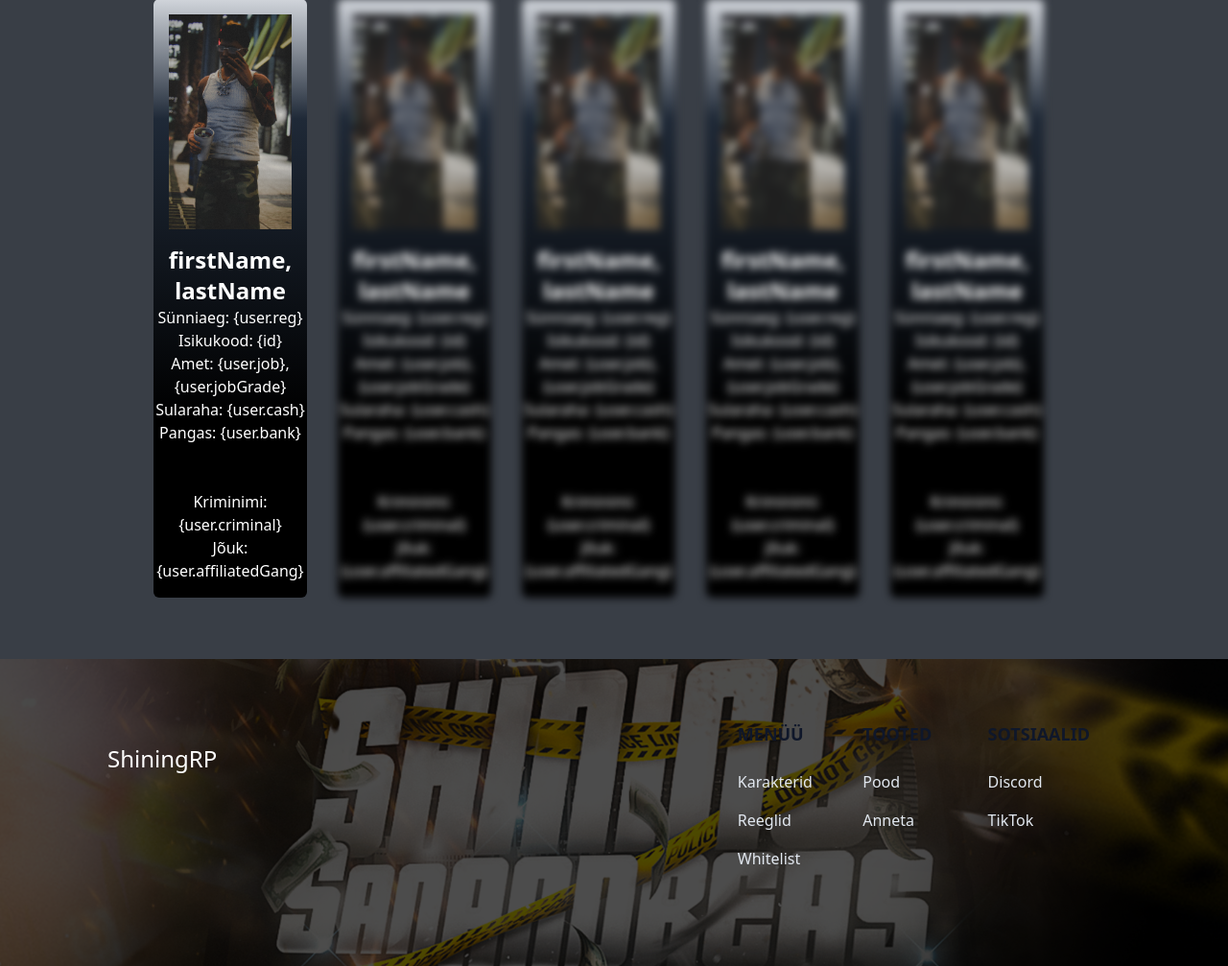
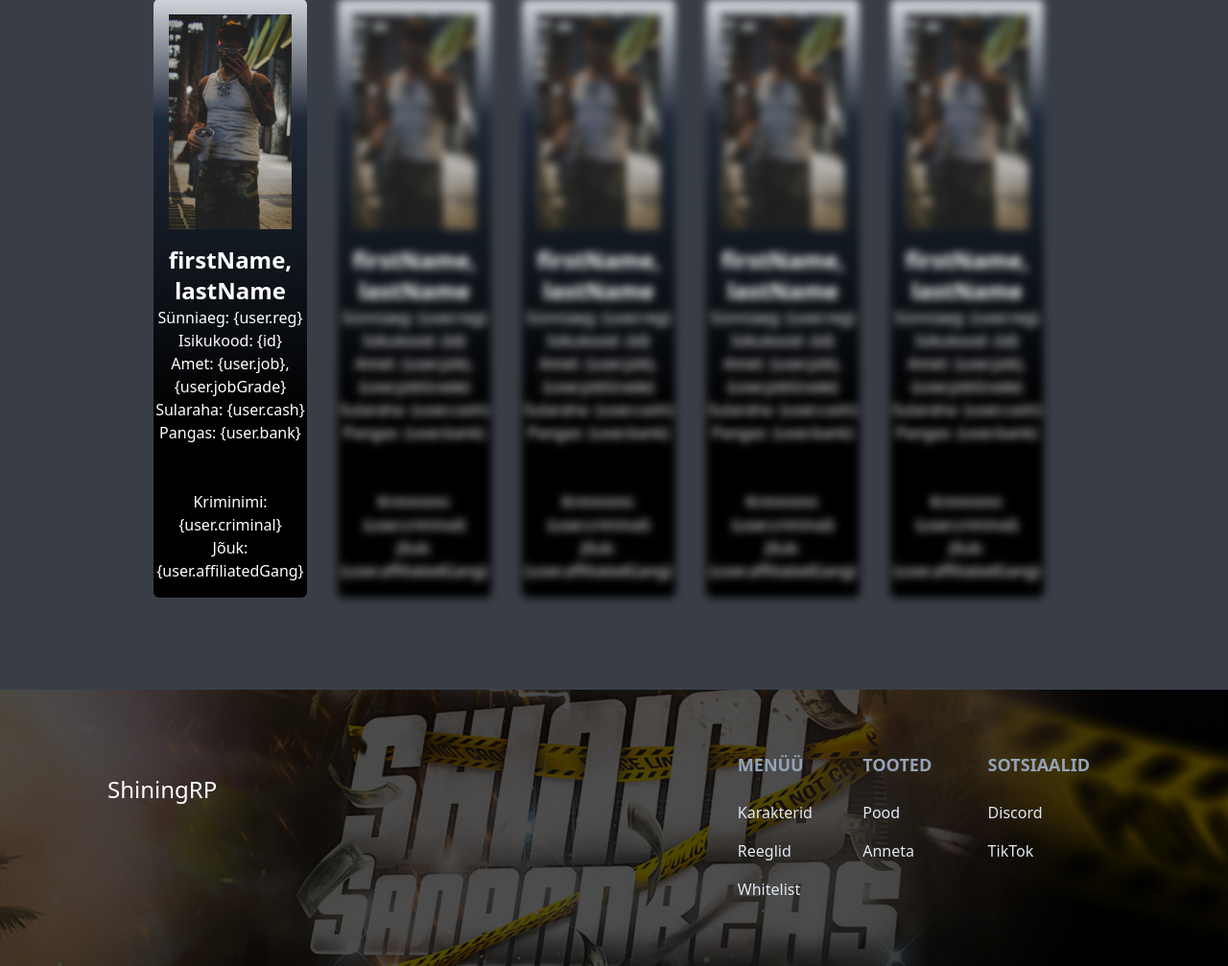
Before and after one commit to ShiningSanAndreas/rp-webpage, a PHP site: page /vendor/pages/characters.php in a window 1280 px wide. Shown: the part 217-1224 px from the top of the page at 96% size. Run offline with PHP 8.4, Linux system fonts and the light colour scheme; style sheets or scripts are compiled from the project's sources; some libraries are stand-ins or nearby versions.

Commit message:
footer fixes

```diff
--- a/pages/characters.php
+++ b/pages/characters.php
@@ -17,7 +17,7 @@
         <div class="text-white mt-16 mb-6">
             <h2 class="text-5xl font-semibold">Karakterid</h2>
         </div>
-        <div class="flex flex-row justify-center mb-16">
+        <div class="flex flex-row justify-center mb-24">
 
             <!-- First Character Container -->
             <div class="relative bg-gradient-to-t from-black from-30% via-gray-800 via-80% to-gray-300 rounded-md w-72 h-auto mr-8">
--- a/pages/modules/footer.php
+++ b/pages/modules/footer.php
@@ -8,19 +8,19 @@
     <script src="https://cdnjs.cloudflare.com/ajax/libs/flowbite/2.2.0/flowbite.min.js"></script>
 </head>
 
-<footer class="bg-primary h-80 bottom-0 relative">
+<footer class="bg-primary h-72 bottom-0 relative">
     <div class="absolute inset-0 bg-cover bg-center bg-no-repeat brightness-[0.3] bg-[url('.././assets/fivemlistabanner.png')]">
     </div>
     <div class="relative z-10 mx-auto w-full max-w-screen-xl p-4 py-6 lg:py-8">
-        <div class="flex flex-row justify-between">
+        <div class="flex flex-row justify-between rounded-md">
             <div class="mb-6 md:mb-0 flex flex-row">
                 <a href="home.php">
                     <h1 class="ml-24 mt-14 text-white text-2xl font-medium">ShiningRP</h1>
                 </a>
             </div>
-            <div class="grid gap-12 sm:gap-6 grid-cols-3 pr-32">
+            <div class="grid gap-12 sm:gap-6 grid-cols-3 pr-32 mb-8">
                 <div>
-                    <h2 class="mb-6 mt-8 text-lg font-semibold text-slate-900 uppercase">Menüü</h2>
+                    <h2 class="mb-6 mt-8 text-lg font-semibold text-slate-400 uppercase">Menüü</h2>
                     <ul class="font-medium">
                         <li class="mb-4">
                             <a href="characters.php" class="md:hover:text-contrast text-slate-200 ">Karakterid</a>
@@ -34,10 +34,10 @@
                     </ul>
                 </div>
                 <div>
-                    <h2 class="mb-6 mt-8 text-lg font-semibold text-slate-900 uppercase">Tooted</h2>
+                    <h2 class="mb-6 mt-8 text-lg font-semibold text-slate-400 uppercase">Tooted</h2>
                     <ul class="font-medium">
                         <li class="mb-4">
-                            <a href="#" class="md:hover:text-contrast text-slate-200 ">Pood</a>
+                            <a href="shop.php" class="md:hover:text-contrast text-slate-200 ">Pood</a>
                         </li>
                         <li>
                             <a href="#" class="md:hover:text-contrast text-slate-200 ">Anneta</a>
@@ -45,7 +45,7 @@
                     </ul>
                 </div>
                 <div>
-                    <h2 class="mb-6 mt-8 text-lg font-semibold text-slate-900 uppercase">Sotsiaalid</h2>
+                    <h2 class="mb-6 mt-8 text-lg font-semibold text-slate-400 uppercase">Sotsiaalid</h2>
                     <ul class="font-medium">
                         <li class="mb-4">
                             <a href="#" class="md:hover:text-contrast text-slate-200 ">Discord</a>
```
